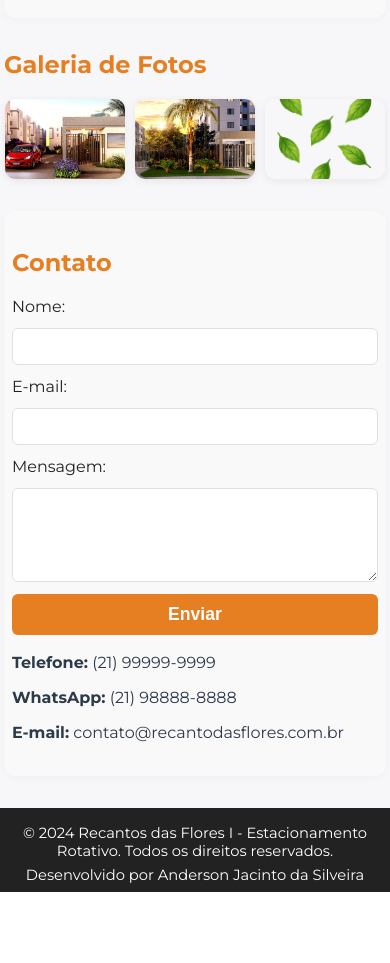
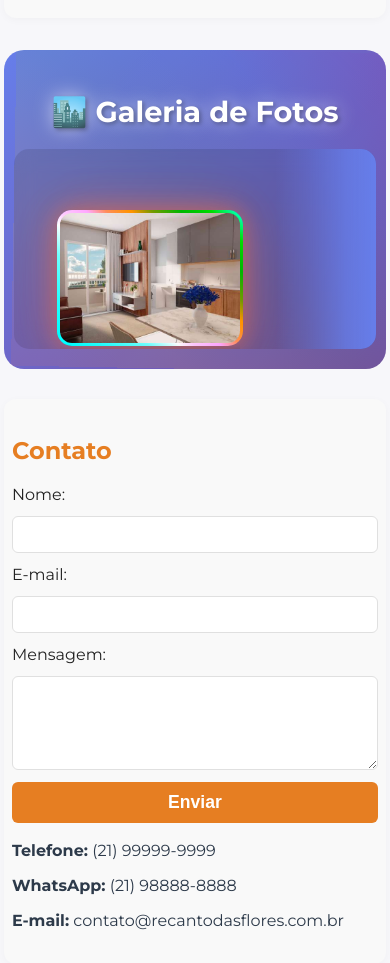
Before and after one commit to andjpython/Teste_estacionamento, a Flask app: page / in a window 390 px wide. Shown: the part 2420-3383 px from the top of the page. Before the commit the page ends 3312 px from the top, so only its background shows below. Run offline with Flask 3, Linux system fonts and the light colour scheme; some web fonts are replaced.

Commit message:
GALERIA DE FOTOS PROFISSIONAL v2.2.0
 Nova galeria implementada:
- Animação da esquerda para direita
- Bordas incandescentes com cores rotativas
- Fade out progressivo no final direita
- Aparição aleatória das fotos
- Movimento suave e lento (12s travessia)
- Intervalo de 4s entre fotos

 Imagens atualizadas:
- Removido: folha.png, tenda.jpg
- Adicionado: 7 fotos do Recanto das Flores
- Overlay com título e descrição
- Efeitos hover interativos

 Recursos profissionais:
- Background gradiente animado
- Título com brilho pulsante
- Sistema responsivo (mobile/tablet)
- Performance otimizada
- Cleanup automático de elementos
- Observer API para pausar quando não visível

 Efeitos visuais:
- Borda arco-íris rotativa (4s ciclo)
- Glow shadows multicamadas
- Transform scale no hover
- Backdrop blur no container
- Gradient fade direita

 Baseado em técnicas de Tim Wells e Beatriz Caraballo

```diff
--- a/dados/vagas.json
+++ b/dados/vagas.json
@@ -9,9 +9,9 @@
     {
         "numero": 2,
         "tipo": "comum",
-        "ocupada": false,
-        "veiculo": null,
-        "entrada": null
+        "ocupada": true,
+        "veiculo": "BCE4F33",
+        "entrada": "2025-07-26T21:24:57.321127-03:00"
     },
     {
         "numero": 3,
--- a/static/script.js
+++ b/static/script.js
@@ -401,3 +401,206 @@
 }
 `;
 document.head.appendChild(style);
+
+/* ===== GALERIA DE FOTOS PROFISSIONAL ===== */
+
+// Configuração da galeria
+const galeriaConfig = {
+  imagens: [
+    {
+      src: '/static/imagens/entrada.avif',
+      titulo: 'Entrada Principal',
+      descricao: 'Portaria moderna do Recanto das Flores I'
+    },
+    {
+      src: '/static/imagens/entradas.jpg',
+      titulo: 'Área de Acesso',
+      descricao: 'Vista geral das entradas do condomínio'
+    },
+    {
+      src: '/static/imagens/predio.jpg',
+      titulo: 'Torre Residencial',
+      descricao: 'Edifício principal com arquitetura contemporânea'
+    },
+    {
+      src: '/static/imagens/predios.png',
+      titulo: 'Conjunto Arquitetônico',
+      descricao: 'Vista panorâmica dos edifícios'
+    },
+    {
+      src: '/static/imagens/jardim3.webp',
+      titulo: 'Área Verde',
+      descricao: 'Jardins paisagísticos do empreendimento'
+    },
+    {
+      src: '/static/imagens/quartos.jpg',
+      titulo: 'Área Residencial',
+      descricao: 'Ambiente interno dos apartamentos'
+    },
+    {
+      src: '/static/imagens/tenda1.jpg',
+      titulo: 'Área de Lazer',
+      descricao: 'Espaço coberto para eventos e recreação'
+    }
+  ],
+  indiceAtual: 0,
+  intervaloPrincipal: null,
+  velocidadeAparecer: 4000, // 4 segundos entre cada foto
+  velocidadeMovimento: 12000, // 12 segundos para atravessar a tela
+  fotosNaTela: []
+};
+
+// Inicializar galeria
+function iniciarGaleria() {
+  const galeriaTrack = document.getElementById('galeriaTrack');
+  if (!galeriaTrack) return;
+
+  // Embaralhar imagens para ordem aleatória
+  embaralharArray(galeriaConfig.imagens);
+
+  // Começar a animação
+  galeriaConfig.intervaloPrincipal = setInterval(adicionarNovaFoto, galeriaConfig.velocidadeAparecer);
+
+  // Adicionar primeira foto imediatamente
+  setTimeout(adicionarNovaFoto, 1000);
+}
+
+// Embaralhar array (algoritmo Fisher-Yates)
+function embaralharArray(array) {
+  for (let i = array.length - 1; i > 0; i--) {
+    const j = Math.floor(Math.random() * (i + 1));
+    [array[i], array[j]] = [array[j], array[i]];
+  }
+}
+
+// Adicionar nova foto à galeria
+function adicionarNovaFoto() {
+  const galeriaTrack = document.getElementById('galeriaTrack');
+  if (!galeriaTrack) return;
+
+  const imagemData = galeriaConfig.imagens[galeriaConfig.indiceAtual];
+
+  // Criar elemento da foto
+  const fotoDiv = document.createElement('div');
+  fotoDiv.className = 'galeria-foto';
+  fotoDiv.style.top = Math.random() * 80 + 'px'; // Posição vertical aleatória
+  fotoDiv.style.left = '-300px'; // Começar fora da tela
+
+  // Criar imagem
+  const img = document.createElement('img');
+  img.src = imagemData.src;
+  img.alt = imagemData.titulo;
+  img.style.width = '100%';
+  img.style.height = '100%';
+  img.style.objectFit = 'cover';
+  img.style.borderRadius = '12px';
+
+  // Criar overlay com informações
+  const overlay = document.createElement('div');
+  overlay.className = 'galeria-foto-overlay';
+
+  const titulo = document.createElement('div');
+  titulo.className = 'foto-titulo';
+  titulo.textContent = imagemData.titulo;
+
+  const descricao = document.createElement('div');
+  descricao.className = 'foto-descricao';
+  descricao.textContent = imagemData.descricao;
+
+  overlay.appendChild(titulo);
+  overlay.appendChild(descricao);
+
+  fotoDiv.appendChild(img);
+  fotoDiv.appendChild(overlay);
+  galeriaTrack.appendChild(fotoDiv);
+
+  // Armazenar referência
+  galeriaConfig.fotosNaTela.push(fotoDiv);
+
+  // Animar entrada da foto
+  setTimeout(() => {
+    fotoDiv.classList.add('ativa');
+    animarMovimentoFoto(fotoDiv);
+  }, 100);
+
+  // Avançar para próxima imagem
+  galeriaConfig.indiceAtual = (galeriaConfig.indiceAtual + 1) % galeriaConfig.imagens.length;
+
+  // Re-embaralhar quando completar o ciclo
+  if (galeriaConfig.indiceAtual === 0) {
+    embaralharArray(galeriaConfig.imagens);
+  }
+}
+
+// Animar movimento da foto da esquerda para direita
+function animarMovimentoFoto(fotoElement) {
+  const larguraContainer = fotoElement.parentElement.offsetWidth;
+  const larguraFoto = fotoElement.offsetWidth;
+  const distanciaTotal = larguraContainer + larguraFoto + 200; // Extra para fade out
+
+  let posicaoAtual = -300;
+  const incremento = distanciaTotal / (galeriaConfig.velocidadeMovimento / 50); // 50ms de intervalo
+
+  const intervalMovimento = setInterval(() => {
+    posicaoAtual += incremento;
+    fotoElement.style.left = posicaoAtual + 'px';
+
+    // Fade out quando estiver chegando na direita
+    const progresso = posicaoAtual / distanciaTotal;
+    if (progresso > 0.7) {
+      const opacidade = Math.max(0, 1 - ((progresso - 0.7) / 0.3));
+      fotoElement.style.opacity = opacidade;
+    }
+
+    // Remover quando sair completamente da tela
+    if (posicaoAtual >= distanciaTotal) {
+      clearInterval(intervalMovimento);
+      fotoElement.remove();
+
+      // Remover da lista de fotos na tela
+      const index = galeriaConfig.fotosNaTela.indexOf(fotoElement);
+      if (index > -1) {
+        galeriaConfig.fotosNaTela.splice(index, 1);
+      }
+    }
+  }, 50);
+}
+
+// Pausar galeria quando não estiver visível
+function observarGaleria() {
+  const galeriaSection = document.getElementById('galeria');
+  if (!galeriaSection) return;
+
+  const observer = new IntersectionObserver((entries) => {
+    entries.forEach(entry => {
+      if (entry.isIntersecting) {
+        if (!galeriaConfig.intervaloPrincipal) {
+          iniciarGaleria();
+        }
+      } else {
+        if (galeriaConfig.intervaloPrincipal) {
+          clearInterval(galeriaConfig.intervaloPrincipal);
+          galeriaConfig.intervaloPrincipal = null;
+        }
+      }
+    });
+  }, { threshold: 0.1 });
+
+  observer.observe(galeriaSection);
+}
+
+// Iniciar quando a página carregar
+document.addEventListener('DOMContentLoaded', function() {
+  // Aguardar um pouco para garantir que todos elementos estejam carregados
+  setTimeout(() => {
+    observarGaleria();
+    iniciarGaleria();
+  }, 2000);
+});
+
+// Limpar intervalos quando sair da página
+window.addEventListener('beforeunload', function() {
+  if (galeriaConfig.intervaloPrincipal) {
+    clearInterval(galeriaConfig.intervaloPrincipal);
+  }
+});
--- a/static/style.css
+++ b/static/style.css
@@ -371,29 +371,250 @@
   border: 1px solid #e0e0e0;
 }
 
+/* ===== GALERIA DE FOTOS PROFISSIONAL ===== */
 .galeria-section {
-  margin-bottom: 32px;
+  margin-bottom: 50px;
+  padding: 40px 20px;
+  background: linear-gradient(135deg, #667eea 0%, #764ba2 100%);
+  border-radius: 20px;
+  overflow: hidden;
+  position: relative;
 }
+
+.galeria-section::before {
+  content: '';
+  position: absolute;
+  top: 0;
+  left: 0;
+  right: 0;
+  bottom: 0;
+  background: linear-gradient(45deg,
+    rgba(255,107,53,0.1) 0%,
+    rgba(255,193,7,0.1) 25%,
+    rgba(76,175,80,0.1) 50%,
+    rgba(33,150,243,0.1) 75%,
+    rgba(156,39,176,0.1) 100%);
+  animation: backgroundShift 8s ease-in-out infinite alternate;
+  z-index: 1;
+}
+
+@keyframes backgroundShift {
+  0% { transform: translateX(-10px) rotate(0deg); }
+  100% { transform: translateX(10px) rotate(1deg); }
+}
+
 .galeria-section h2 {
-  color: #e67e22;
+  color: #fff;
+  text-align: center;
+  font-size: 2.5em;
+  margin-bottom: 30px;
+  text-shadow: 2px 2px 4px rgba(0,0,0,0.3);
+  position: relative;
+  z-index: 2;
+  animation: titleGlow 3s ease-in-out infinite alternate;
 }
-.galeria-grid {
-  display: flex;
-  flex-wrap: wrap;
-  gap: 18px;
-  justify-content: center;
+
+@keyframes titleGlow {
+  0% { text-shadow: 2px 2px 4px rgba(0,0,0,0.3), 0 0 10px rgba(255,255,255,0.3); }
+  100% { text-shadow: 2px 2px 4px rgba(0,0,0,0.3), 0 0 20px rgba(255,255,255,0.6); }
 }
-.galeria-img {
-  border-radius: 10px;
-  box-shadow: 0 2px 8px rgba(0,0,0,0.07);
-  width: 220px;
-  height: 140px;
+
+.galeria-container {
+  position: relative;
+  width: 100%;
+  height: 300px;
+  overflow: hidden;
+  border-radius: 15px;
+  background: rgba(0,0,0,0.1);
+  backdrop-filter: blur(10px);
+  z-index: 2;
+}
+
+.galeria-track {
+  position: relative;
+  width: 100%;
+  height: 100%;
+  overflow: hidden;
+}
+
+.galeria-foto {
+  position: absolute;
+  width: 280px;
+  height: 200px;
+  border-radius: 15px;
   object-fit: cover;
-  transition: transform 0.2s;
+  opacity: 0;
+  transform: translateX(-100px) scale(0.8);
+  transition: all 0.8s cubic-bezier(0.25, 0.46, 0.45, 0.94);
+  cursor: pointer;
+
+  /* Borda incandescente */
+  border: 3px solid transparent;
+  background: linear-gradient(45deg, #ff6b35, #f7931e, #ffd700, #32cd32, #1e90ff, #9932cc, #ff1493) border-box;
+  background-clip: padding-box;
+  box-shadow:
+    0 0 20px rgba(255,107,53,0.4),
+    0 0 40px rgba(255,107,53,0.3),
+    0 0 60px rgba(255,107,53,0.2),
+    inset 0 0 20px rgba(255,255,255,0.1);
 }
-.galeria-img:hover {
-  transform: scale(1.04);
-  box-shadow: 0 4px 16px rgba(230,126,34,0.13);
+
+.galeria-foto::before {
+  content: '';
+  position: absolute;
+  top: -3px;
+  left: -3px;
+  right: -3px;
+  bottom: -3px;
+  border-radius: 15px;
+  background: linear-gradient(45deg,
+    #ff6b35, #f7931e, #ffd700, #32cd32,
+    #1e90ff, #9932cc, #ff1493, #ff6b35);
+  animation: borderGlow 4s linear infinite;
+  z-index: -1;
+}
+
+@keyframes borderGlow {
+  0% {
+    background: linear-gradient(45deg, #ff6b35, #f7931e, #ffd700, #32cd32, #1e90ff, #9932cc, #ff1493, #ff6b35);
+    filter: hue-rotate(0deg) brightness(1.2);
+  }
+  25% {
+    filter: hue-rotate(90deg) brightness(1.4);
+  }
+  50% {
+    filter: hue-rotate(180deg) brightness(1.6);
+  }
+  75% {
+    filter: hue-rotate(270deg) brightness(1.4);
+  }
+  100% {
+    background: linear-gradient(45deg, #ff6b35, #f7931e, #ffd700, #32cd32, #1e90ff, #9932cc, #ff1493, #ff6b35);
+    filter: hue-rotate(360deg) brightness(1.2);
+  }
+}
+
+.galeria-foto.ativa {
+  opacity: 1;
+  transform: translateX(0) scale(1);
+}
+
+.galeria-foto.saindo {
+  opacity: 0;
+  transform: translateX(calc(100vw + 100px)) scale(0.9);
+}
+
+.galeria-foto:hover {
+  transform: translateX(0) scale(1.05);
+  box-shadow:
+    0 0 30px rgba(255,107,53,0.6),
+    0 0 60px rgba(255,107,53,0.4),
+    0 0 90px rgba(255,107,53,0.3),
+    inset 0 0 30px rgba(255,255,255,0.2);
+  z-index: 10;
+}
+
+/* Efeito de fade out na direita */
+.galeria-container::after {
+  content: '';
+  position: absolute;
+  top: 0;
+  right: 0;
+  width: 200px;
+  height: 100%;
+  background: linear-gradient(to left,
+    rgba(102,126,234,1) 0%,
+    rgba(102,126,234,0.8) 30%,
+    rgba(102,126,234,0.3) 70%,
+    transparent 100%);
+  pointer-events: none;
+  z-index: 5;
+}
+
+/* Overlay com informações da foto */
+.galeria-foto-overlay {
+  position: absolute;
+  bottom: 0;
+  left: 0;
+  right: 0;
+  background: linear-gradient(transparent, rgba(0,0,0,0.8));
+  color: white;
+  padding: 15px;
+  border-radius: 0 0 12px 12px;
+  transform: translateY(100%);
+  transition: transform 0.3s ease;
+}
+
+.galeria-foto:hover .galeria-foto-overlay {
+  transform: translateY(0);
+}
+
+.foto-titulo {
+  font-weight: 700;
+  margin-bottom: 5px;
+  font-size: 1.1em;
+}
+
+.foto-descricao {
+  font-size: 0.9em;
+  opacity: 0.9;
+}
+
+/* ===== RESPONSIVIDADE DA GALERIA ===== */
+@media screen and (max-width: 768px) {
+  .galeria-section {
+    padding: 30px 15px;
+    margin-bottom: 30px;
+  }
+
+  .galeria-section h2 {
+    font-size: 2em;
+    margin-bottom: 20px;
+  }
+
+  .galeria-container {
+    height: 250px;
+  }
+
+  .galeria-foto {
+    width: 220px;
+    height: 160px;
+  }
+
+  .galeria-container::after {
+    width: 150px;
+  }
+
+  .foto-titulo {
+    font-size: 1em;
+  }
+
+  .foto-descricao {
+    font-size: 0.8em;
+  }
+}
+
+@media screen and (max-width: 480px) {
+  .galeria-section {
+    padding: 20px 10px;
+  }
+
+  .galeria-section h2 {
+    font-size: 1.8em;
+  }
+
+  .galeria-container {
+    height: 200px;
+  }
+
+  .galeria-foto {
+    width: 180px;
+    height: 130px;
+  }
+
+  .galeria-container::after {
+    width: 100px;
+  }
 }
 
 .contato-section {
--- a/templates/index.html
+++ b/templates/index.html
@@ -137,12 +137,11 @@
       </div>
     </section>
     <section id="galeria" class="galeria-section" aria-label="Galeria de Fotos">
-      <h2>Galeria de Fotos</h2>
-      <div class="galeria-grid">
-        <img src="/static/imagens/tenda.jpg" alt="Vista do estacionamento" class="galeria-img">
-        <img src="/static/imagens/tenda1.jpg" alt="Área coberta do estacionamento" class="galeria-img">
-        <img src="/static/imagens/folha.png" alt="Detalhe paisagístico" class="galeria-img">
-        <!-- Adicione mais imagens conforme necessário -->
+      <h2>🏙️ Galeria de Fotos</h2>
+      <div class="galeria-container">
+        <div class="galeria-track" id="galeriaTrack">
+          <!-- As imagens serão inseridas dinamicamente via JavaScript -->
+        </div>
       </div>
     </section>
     <section id="contato" class="contato-section" aria-label="Contato">
```
Also changed, not shown: dados/historico.json (+14 -0 lines).
